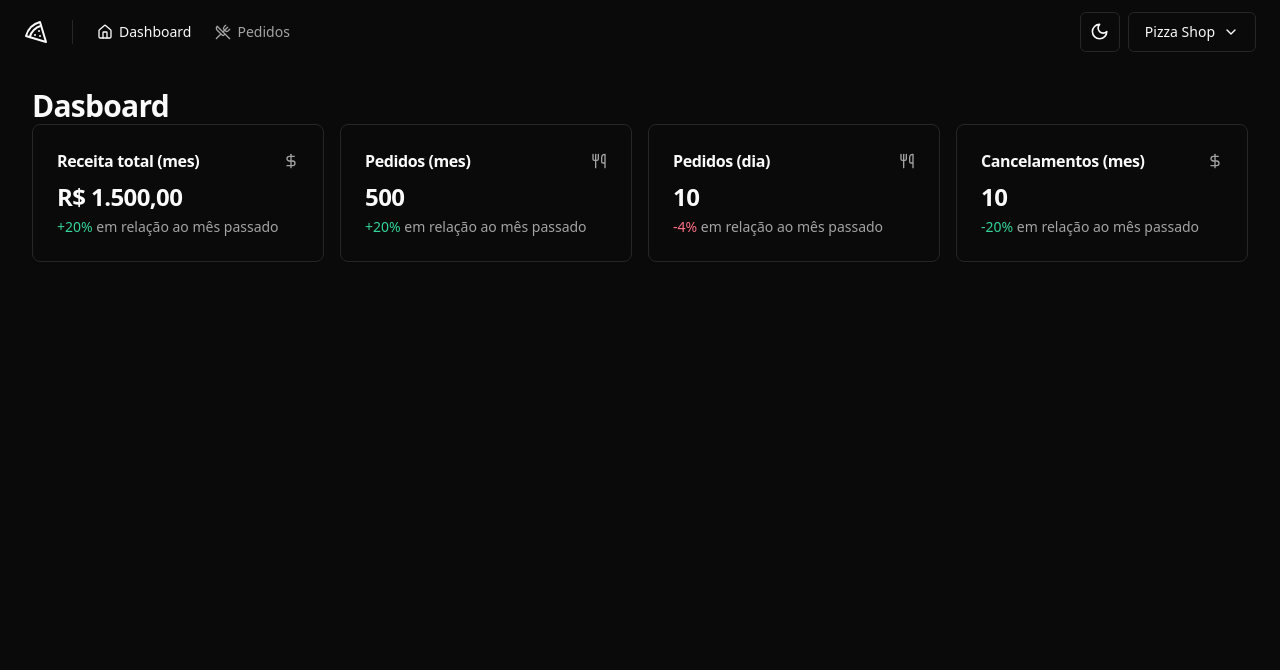
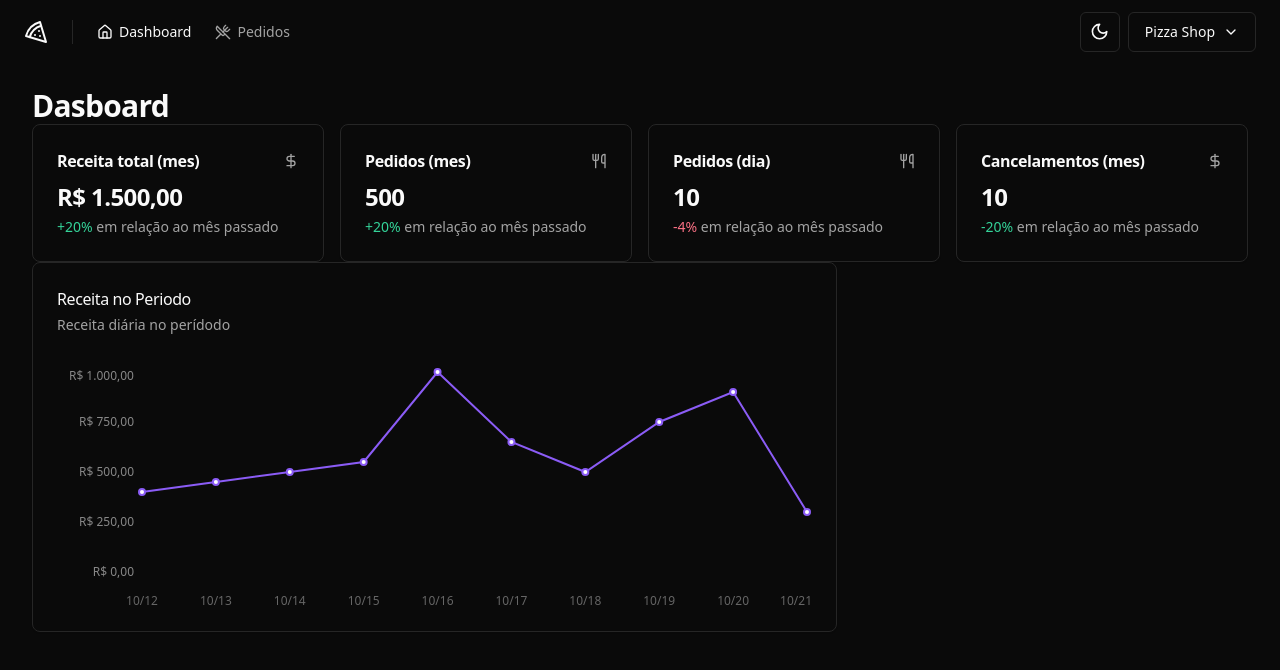
Before and after one commit to pleaobraga/Ignite-React-2023, a React (Vite) app in the folder modulo4/pizzashop-web/: page / in a window 1280 px wide. Shown: the top 670 px of the page. Built offline with nearby package versions, Linux system fonts and the light colour scheme.

Commit message:
feat: create Revenue Chart component

```diff
--- a/modulo4/pizzashop-web/package.json
+++ b/modulo4/pizzashop-web/package.json
@@ -27,6 +27,7 @@
     "react-helmet-async": "^2.0.4",
     "react-hook-form": "^7.51.1",
     "react-router-dom": "^6.22.3",
+    "recharts": "^2.12.3",
     "sonner": "^1.4.41",
     "sort-by": "^1.2.0",
     "tailwind-merge": "^2.2.2",
--- a/modulo4/pizzashop-web/src/pages/app/Dashboard/Dashboard.tsx
+++ b/modulo4/pizzashop-web/src/pages/app/Dashboard/Dashboard.tsx
@@ -5,6 +5,7 @@ import MonthRevenueCard from './MonthRevenueCard'
 import MonthOrderAmountCard from './MonthOrderAmountCard'
 import DayOrderAmountCard from './DayOrderAmountCard'
 import MonthCanceledOrderAmountCard from './MonthCanceledOrderAmountCard'
+import RevenueChart from './RevenueChart'
 
 export function Dashboard() {
   return (
@@ -19,6 +20,10 @@ export function Dashboard() {
         <DayOrderAmountCard />
         <MonthCanceledOrderAmountCard />
       </div>
+
+      <div className="grid grid-cols-9 gap-4">
+        <RevenueChart />
+      </div>
     </div>
   )
 }
--- /dev/null
+++ b/modulo4/pizzashop-web/src/pages/app/Dashboard/RevenueChart.tsx
@@ -0,0 +1,74 @@
+import {
+  Card,
+  CardContent,
+  CardDescription,
+  CardHeader,
+  CardTitle,
+} from '@/components/ui/card'
+import colors from 'tailwindcss/colors'
+
+import {
+  ResponsiveContainer,
+  LineChart,
+  XAxis,
+  YAxis,
+  Line,
+} from 'recharts'
+
+const data = [
+  { date: '10/12', revenue: 400 },
+  { date: '10/13', revenue: 450 },
+  { date: '10/14', revenue: 500 },
+  { date: '10/15', revenue: 550 },
+  { date: '10/16', revenue: 1000 },
+  { date: '10/17', revenue: 650 },
+  { date: '10/18', revenue: 500 },
+  { date: '10/19', revenue: 750 },
+  { date: '10/20', revenue: 900 },
+  { date: '10/21', revenue: 300 },
+]
+
+function RevenueChart() {
+  return (
+    <Card className="col-span-6">
+      <CardHeader className="flex-row items-center justify-between pb-8">
+        <div className="space-y-1">
+          <CardTitle className="text-base font-medium">
+            Receita no Periodo
+          </CardTitle>
+          <CardDescription className="text-sm text-muted-foreground">
+            Receita diária no perídodo
+          </CardDescription>
+        </div>
+      </CardHeader>
+      <CardContent>
+        <ResponsiveContainer width="100%" height={240}>
+          <LineChart style={{ fontSize: 12 }} data={data}>
+            <XAxis dataKey="date" axisLine={false} tickLine={false} dy={16} />
+
+            <YAxis
+              stroke="#888"
+              axisLine={false}
+              tickLine={false}
+              width={80}
+              tickFormatter={(value: number) =>
+                value.toLocaleString('pt-BR', {
+                  style: 'currency',
+                  currency: 'BRL',
+                })
+              }
+            />
+            <Line
+              type="linear"
+              strokeWidth={2}
+              dataKey="revenue"
+              stroke={colors.violet['500']}
+            />
+          </LineChart>
+        </ResponsiveContainer>
+      </CardContent>
+    </Card>
+  )
+}
+
+export default RevenueChart
```
Also changed, not shown: 1 other file (tests, documents, lock files or other folders).
